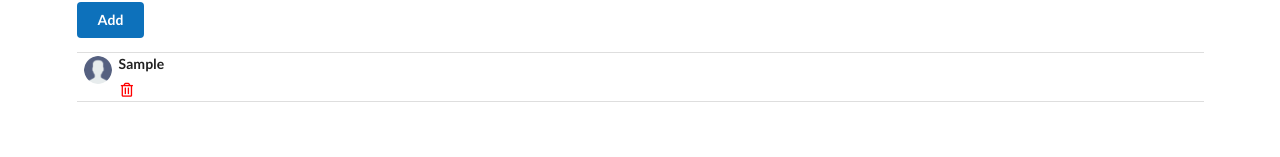
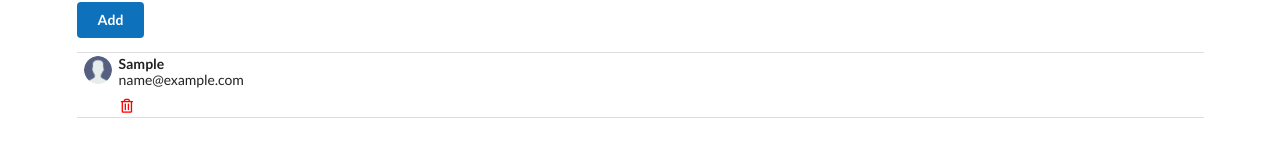
Before and after one commit to nucikk/various, a React (Vite) app: page / in a window 1280 px wide. Both pictures are taken after typing "Sample", "name@example.com" into the empty fields and a click on the button "Add". Shown: the part 195-352 px from the top of the page. Built offline with nearby package versions, Linux system fonts and the light colour scheme.

Commit message:
fix buggs

```diff
--- a/src/Contact-app/components/ContactCard.jsx
+++ b/src/Contact-app/components/ContactCard.jsx
@@ -2,7 +2,7 @@ import user from "../contact-image/user.png"
 import PropTypes from "prop-types";
 
 const ContactCard = (props) => {
-    const { name, emaill} = props.contact
+    const { name, email} = props.contact
 
   return (
     <>
@@ -13,7 +13,7 @@ const ContactCard = (props) => {
             {name}
         </div>
 
-        <div>{emaill}</div>
+        <div>{email}</div>
         <i className="trash alternate outline icon" style={{color: "red", marginTop: "10px"}}></i>
       </div>
       </div>
```
